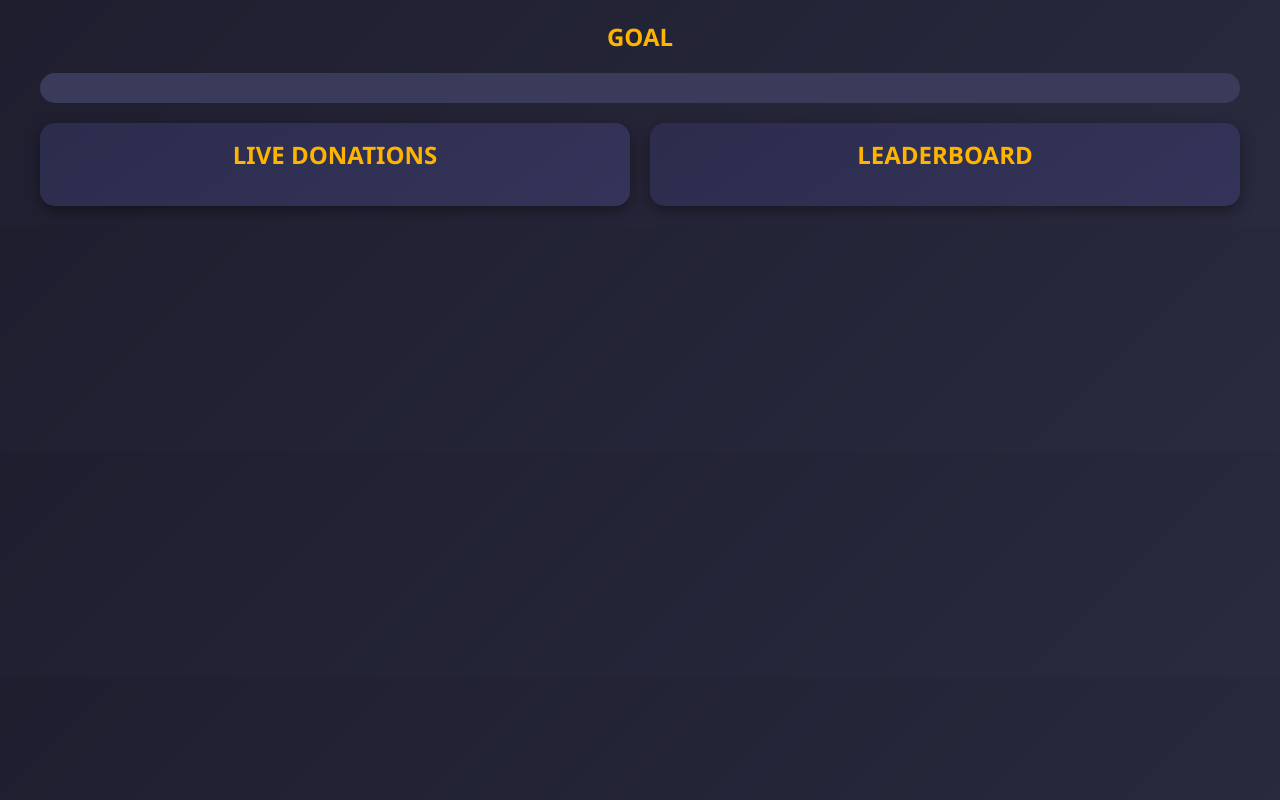
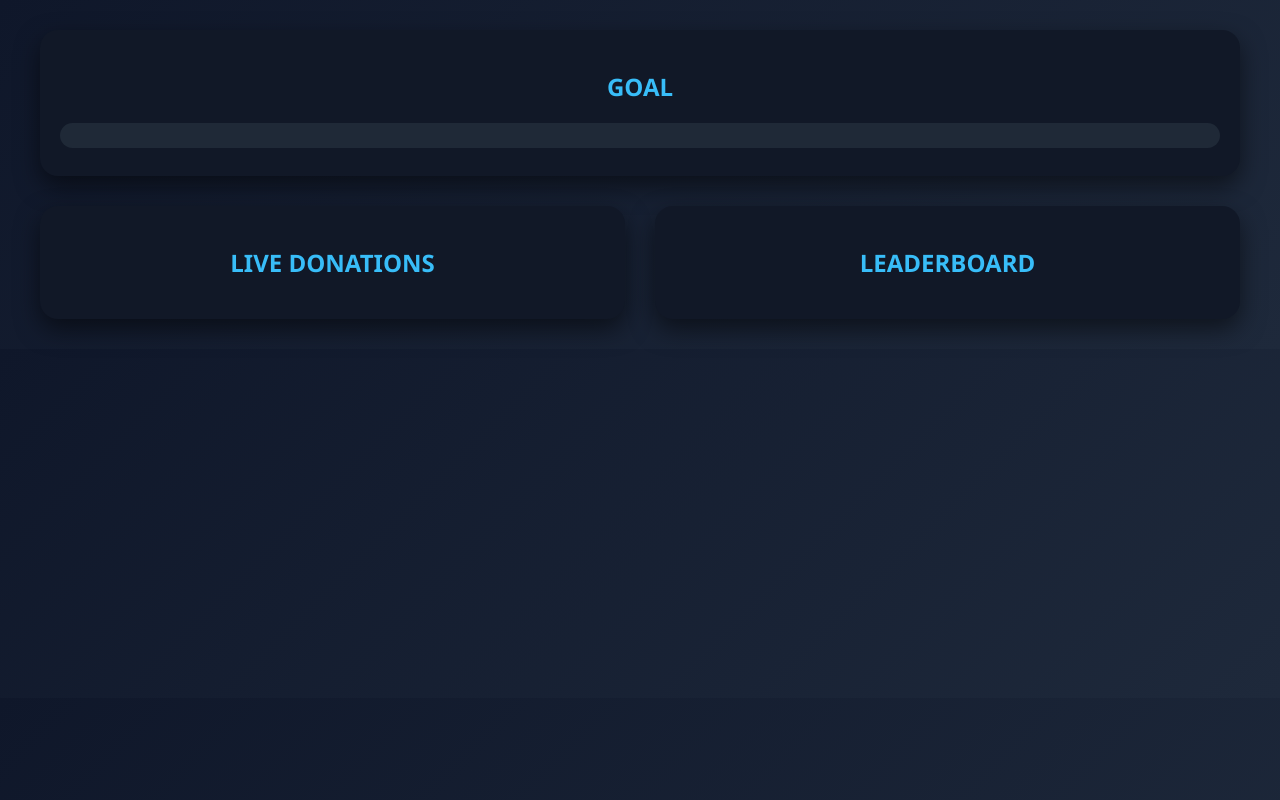
Before and after one commit to itaykfir100-netizen/roblox-detection, a website: page public/index.html in a window 1280 px wide. Drawn offline with Linux system fonts and the light colour scheme; no server answers.

Commit message:
Update style.css

```diff
--- a/public/style.css
+++ b/public/style.css
@@ -1,52 +1,88 @@
-body {
-    font-family: 'Segoe UI', Tahoma, Geneva, Verdana, sans-serif;
-    background: linear-gradient(135deg,#1e1e2f,#2a2a3f);
-    color: #fff;
+body{
+    font-family: 'Segoe UI', sans-serif;
+    background: linear-gradient(135deg,#0f172a,#1e293b);
+    color:white;
     margin:0;
-    padding:0;
 }
 
-.container { max-width: 1200px; margin:auto; padding:20px; }
-
-.columns { display:flex; gap:20px; margin-top:20px; }
-
-.column {
-    flex:1;
-    background: linear-gradient(145deg,#2c2c4d,#34345a);
-    padding:15px;
-    border-radius:15px;
-    max-height:600px;
-    overflow-y:auto;
-    box-shadow: 0 5px 15px rgba(0,0,0,0.4);
+.container{
+    max-width:1200px;
+    margin:auto;
+    padding:30px;
 }
 
-h2 { text-align:center; color:#ffb400; margin-top:0; }
+.columns{
+    display:flex;
+    gap:30px;
+    margin-top:30px;
+}
 
-.card {
-    background: #3a3a5a;
+.column{
+    flex:1;
+    background:#111827;
+    border-radius:18px;
+    padding:20px;
+    box-shadow:0 10px 25px rgba(0,0,0,0.5);
+}
+
+h2{
+    text-align:center;
+    color:#38bdf8;
+}
+
+.card{
+    display:flex;
+    align-items:center;
+    gap:12px;
+    background:#1f2937;
     padding:10px;
-    margin:8px 0;
-    border-radius:10px;
-    text-align:center;
+    border-radius:12px;
+    margin:10px 0;
+    transition:0.2s;
+}
+
+.card:hover{
+    transform:scale(1.03);
+    background:#273549;
+}
+
+.avatar{
+    width:40px;
+    height:40px;
+    border-radius:50%;
+}
+
+.username{
     font-weight:bold;
-    box-shadow: 0 3px 6px rgba(0,0,0,0.3);
-    transition: transform 0.2s;
 }
-.card:hover { transform: scale(1.05); }
 
-#goal-container { margin-bottom:20px; }
-#progress-bar {
+.price{
+    color:#22c55e;
+}
+
+#goal-container{
+    background:#111827;
+    padding:20px;
+    border-radius:18px;
+    box-shadow:0 10px 25px rgba(0,0,0,0.5);
+}
+
+#progress-bar{
     width:100%;
-    height:30px;
-    background:#3a3a5a;
-    border-radius:15px;
+    height:25px;
+    background:#1f2937;
+    border-radius:20px;
     overflow:hidden;
 }
-#progress-fill {
+
+#progress-fill{
+    height:100%;
     width:0%;
-    height:100%;
-    background:#ffb400;
-    border-radius:15px;
-    transition: width 0.5s ease;
+    background:linear-gradient(90deg,#22c55e,#4ade80);
+    transition:0.4s;
 }
-#goal-text { text-align:center; margin-top:5px; font-weight:bold; }
+
+#goal-text{
+    text-align:center;
+    margin-top:8px;
+}
```
